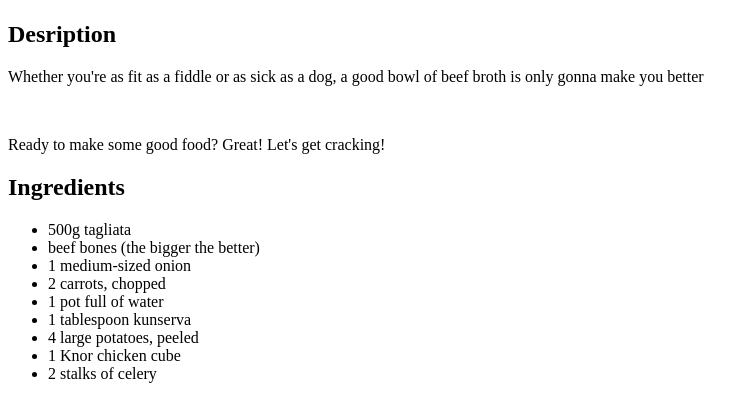
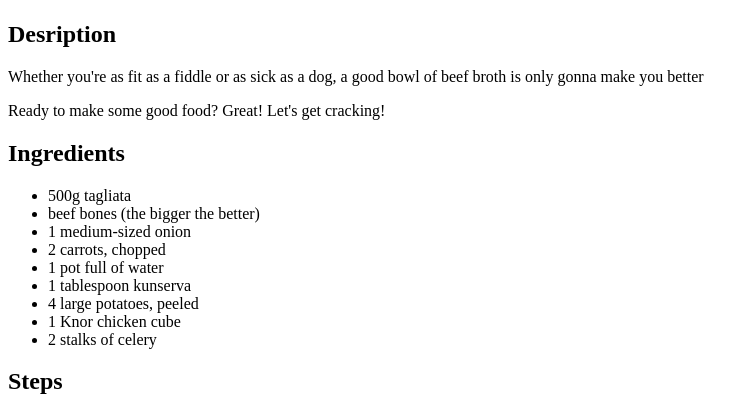
Before and after one commit to CurseOfMiquella/odin-recipes, a plain HTML site: page recipes/beef-broth.html in a window 1280 px wide. Shown: the part 383-782 px from the top of the page, without its empty margins (0-756 px from the left). Drawn offline with Linux system fonts and the light colour scheme.

Commit message:
remove <br> in line 12 of beef-broth.html

```diff
--- a/recipes/beef-broth.html
+++ b/recipes/beef-broth.html
@@ -9,7 +9,7 @@
     <h1>Beef Broth - Food of the Gods</h1>
     <img src="https://www.allrecipes.com/thmb/zn1K5wX_KO28ZXZGtvxtyxJ8b-0=/750x0/filters:no_upscale():max_bytes(150000):strip_icc():format(webp)/269284_Instant-Pot-Beef-Bone-Broth_ddmfs_4x3_1530-a5871b97b56f429b90aad64386a2fbde.jpg" alt="Beef broth in mason jars">
     <h2>Desription</h2>
-    <p>Whether you're as fit as a fiddle or as sick as a dog, a good bowl of beef broth is only gonna make you better</p><br>
+    <p>Whether you're as fit as a fiddle or as sick as a dog, a good bowl of beef broth is only gonna make you better</p>
     <p>Ready to make some good food? Great! Let's get cracking!</p>
     <h2>Ingredients</h2>
     <ul>
```
